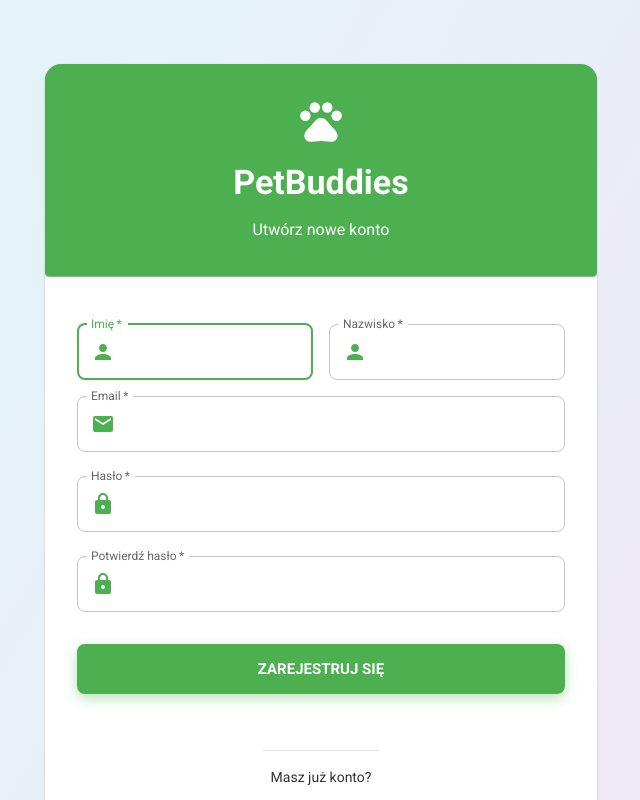
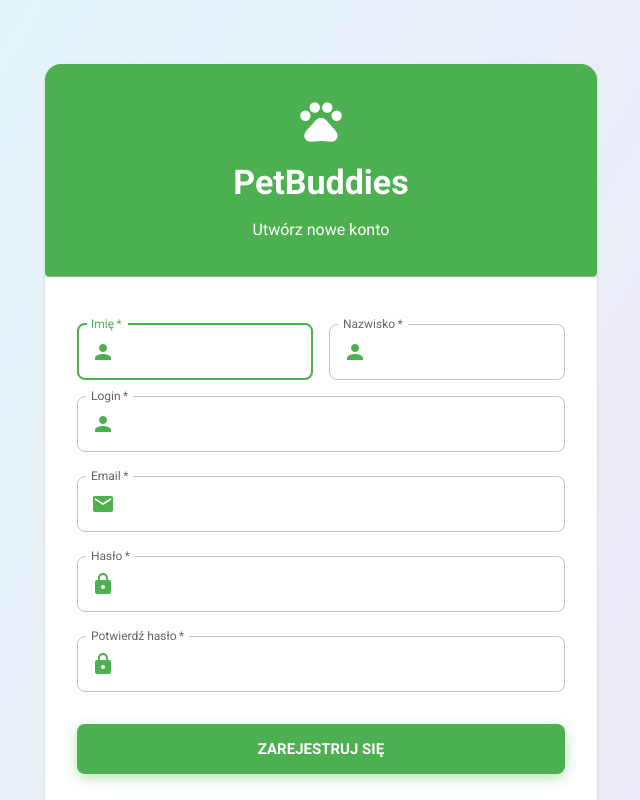
Before and after one commit to Flvrset/team-project, a React (Vite) app in the folder client/: page /register in a window 1280 px wide. Shown: the top 800 px of the page, without its empty margins (319-959 px from the left). Built offline with nearby package versions, Linux system fonts and the light colour scheme.

Commit message:
enhance registration and login functionality; add login field to registration form, improve error handling, and fix password hashing

```diff
--- a/client/src/pages/LoginPage.tsx
+++ b/client/src/pages/LoginPage.tsx
@@ -54,7 +54,7 @@ const LoginPage = () => {
         navigate('/dashboard');
       } else {
         const data = await response.json();
-        setError(data.message);
+        setError(data.msg);
       }
     } catch {
       setError('Wystąpił błąd podczas logowania - spróbuj ponownie później');
--- a/client/src/pages/RegisterPage.tsx
+++ b/client/src/pages/RegisterPage.tsx
@@ -3,10 +3,12 @@ import LockIcon from '@mui/icons-material/Lock';
 import PersonIcon from '@mui/icons-material/Person';
 import PetsIcon from '@mui/icons-material/Pets';
 import {
+    Alert,
     Box,
     Button,
     Card,
     CardContent,
+    CircularProgress,
     Container,
     Divider,
     Grid,
@@ -16,20 +18,67 @@ import {
     TextField,
     Typography
 } from '@mui/material';
-import { useState } from 'react';
-import { Link as RouterLink } from 'react-router-dom';
+import { FormEvent, useState } from 'react';
+import { Link as RouterLink, useNavigate } from 'react-router-dom';
+import { isValidEmail } from '../utils/validation';
 
 const RegisterPage = () => {
     const [firstName, setFirstName] = useState('');
     const [lastName, setLastName] = useState('');
     const [email, setEmail] = useState('');
+    const [login, setLogin] = useState('');
     const [password, setPassword] = useState('');
     const [confirmPassword, setConfirmPassword] = useState('');
+    const [loading, setLoading] = useState(false);
+    const [error, setError] = useState('');
+    const navigate = useNavigate();
 
-    const handleSubmit = (event: React.FormEvent) => {
+    const [formErrors, setFormErrors] = useState({
+        email: ''
+    });
+
+    const handleSubmit = async (event: FormEvent) => {
         event.preventDefault();
-        console.log('Registration attempt with:', { firstName, lastName, email, password });
-        // Add registration logic here
+
+        // Form validation
+        if (email && !isValidEmail(email)) {
+            setFormErrors({ email: 'Podano nieprawidłowy adres email' });
+            return;
+        }
+
+        if (password !== confirmPassword) {
+            return; // Already has error message in the UI
+        }
+
+        setLoading(true);
+        setError('');
+
+        try {
+            const response = await fetch('/api/register', {
+                method: 'POST',
+                headers: {
+                    'Content-Type': 'application/json',
+                },
+                body: JSON.stringify({
+                    name: firstName,
+                    surname: lastName,
+                    email: email,
+                    login: login,
+                    password: password,
+                }),
+            });
+
+            if (response.ok) {
+                navigate('/dashboard');
+            } else {
+                const data = await response.json();
+                setError(data.msg || 'Wystąpił błąd podczas rejestracji');
+            }
+        } catch (err) {
+            setError('Wystąpił błąd podczas rejestracji - spróbuj ponownie później');
+        } finally {
+            setLoading(false);
+        }
     };
 
     return (
@@ -135,12 +184,38 @@ const RegisterPage = () => {
                                 margin="normal"
                                 required
                                 fullWidth
+                                id="login"
+                                label="Login"
+                                name="login"
+                                autoComplete="username"
+                                value={login}
+                                onChange={(e) => setLogin(e.target.value)}
+                                InputProps={{
+                                    startAdornment: (
+                                        <InputAdornment position="start">
+                                            <PersonIcon color="primary" />
+                                        </InputAdornment>
+                                    ),
+                                }}
+                                sx={{
+                                    '& .MuiOutlinedInput-root': {
+                                        borderRadius: 2,
+                                    },
+                                }}
+                            />
+
+                            <TextField
+                                margin="normal"
+                                required
+                                fullWidth
                                 id="email"
                                 label="Email"
                                 name="email"
                                 autoComplete="email"
                                 value={email}
                                 onChange={(e) => setEmail(e.target.value)}
+                                error={!!formErrors.email}
+                                helperText={formErrors.email}
                                 InputProps={{
                                     startAdornment: (
                                         <InputAdornment position="start">
@@ -215,11 +290,18 @@ const RegisterPage = () => {
                                 }
                             />
 
+                            {error && (
+                                <Alert severity="error" sx={{ mt: 2, borderRadius: 2 }}>
+                                    {error}
+                                </Alert>
+                            )}
+
                             <Button
                                 type="submit"
                                 fullWidth
                                 variant="contained"
                                 size="large"
+                                disabled={loading}
                                 sx={{
                                     mt: 3,
                                     mb: 2,
@@ -234,7 +316,7 @@ const RegisterPage = () => {
                                     }
                                 }}
                             >
-                                Zarejestruj się
+                                {loading ? <CircularProgress size={24} color="inherit" /> : 'Zarejestruj się'}
                             </Button>
 
                             <Grid container justifyContent="center" sx={{ mt: 3 }}>
```
Also changed, not shown: 1 other file (tests, documents, lock files or other folders).
